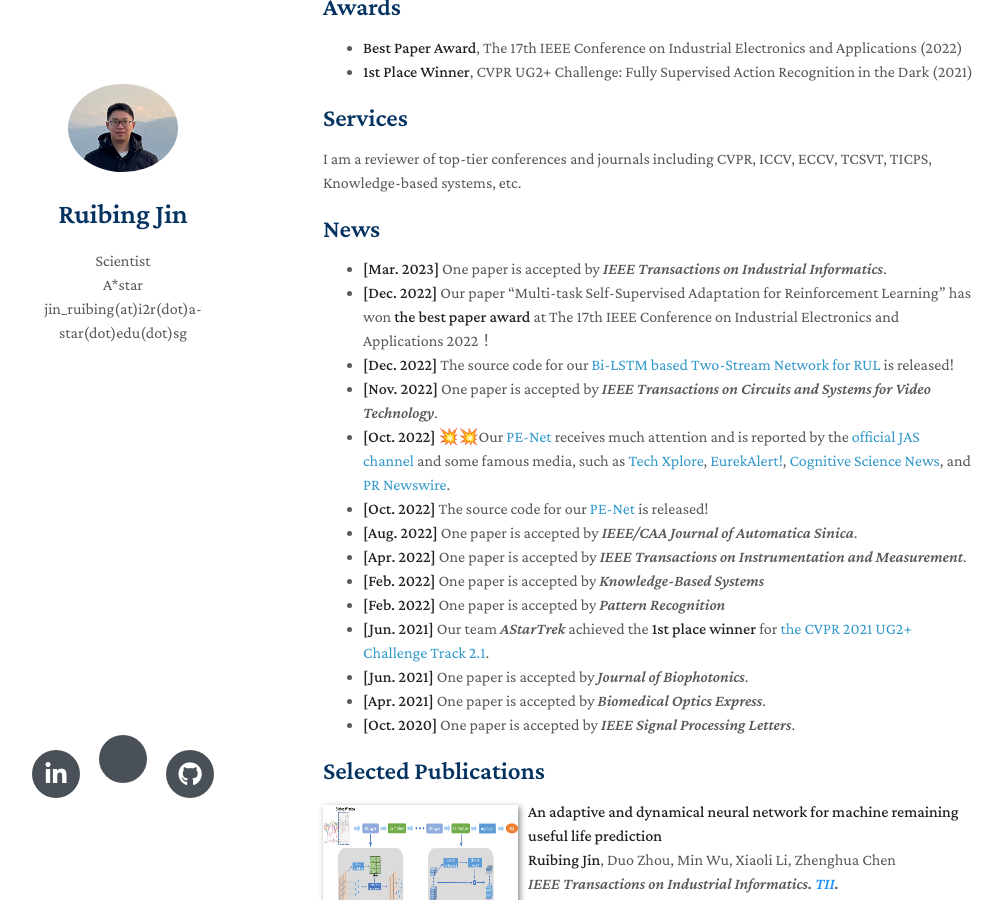
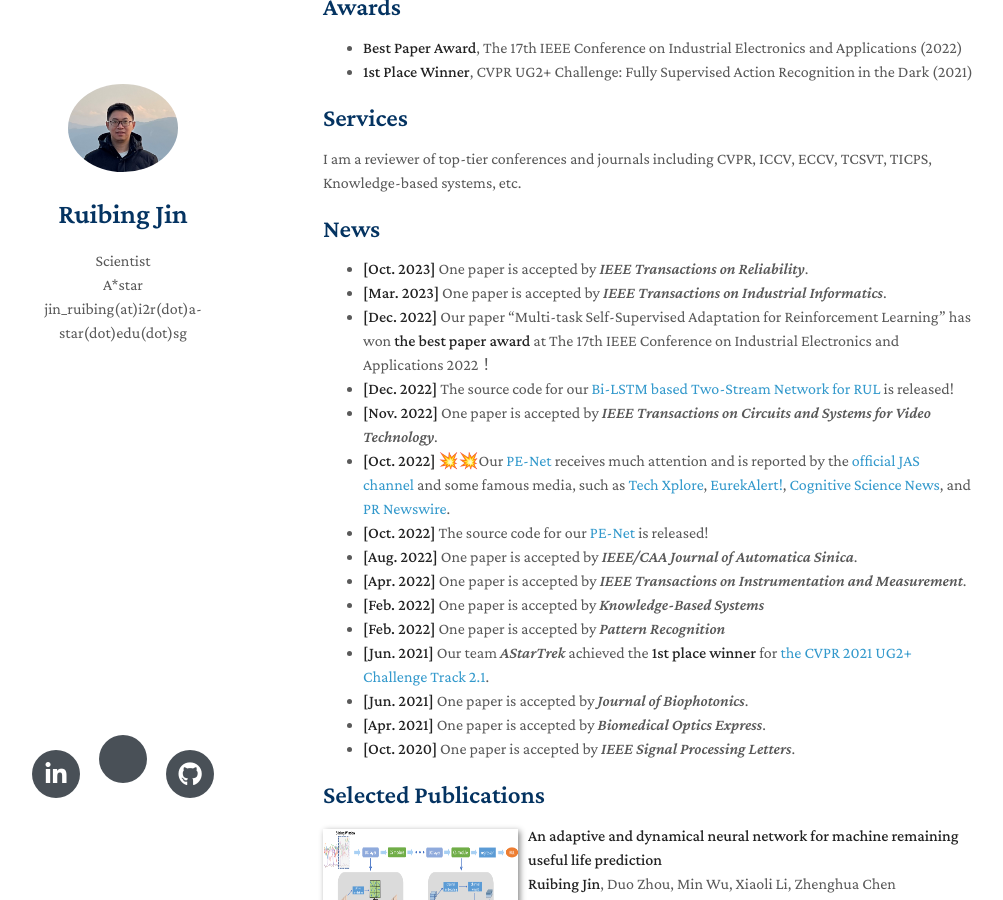
Before and after one commit to ruibing-jin/ruibing-jin.github.io, a Jekyll site: the page built from index.md, in a window 1280 px wide and 900 px high, scrolled down 482 px. Shown: the whole window, without its empty margins (147-1150 px from the left). Built offline with Jekyll 4.4.1, drawn with Linux system fonts in a browser that asks for light colours; nearby versions of some CDN libraries; a style sheet for code colours, icons or effects is not loaded; our own code applies the rules of GitHub Pages for plain Markdown files.

Commit message:
Update index.md

```diff
--- a/index.md
+++ b/index.md
@@ -19,6 +19,7 @@ My research interests include computer vision, machine learning and time series
 I am a reviewer of top-tier conferences and journals including CVPR, ICCV, ECCV, TCSVT, TICPS, Knowledge-based systems, etc.
 
 ## News
+- **[Oct. 2023]** One paper is accepted by *IEEE Transactions on Reliability*.
 - **[Mar. 2023]** One paper is accepted by *IEEE Transactions on Industrial Informatics*.
 - **[Dec. 2022]** Our paper “Multi-task Self-Supervised Adaptation for Reinforcement Learning” has won **the best paper award** at The 17th IEEE Conference on Industrial Electronics and Applications 2022！
 - **[Dec. 2022]** The source code for our [Bi-LSTM based Two-Stream Network for RUL](https://github.com/ruibing-jin/Bi_LSTM_TS) is released!
```
